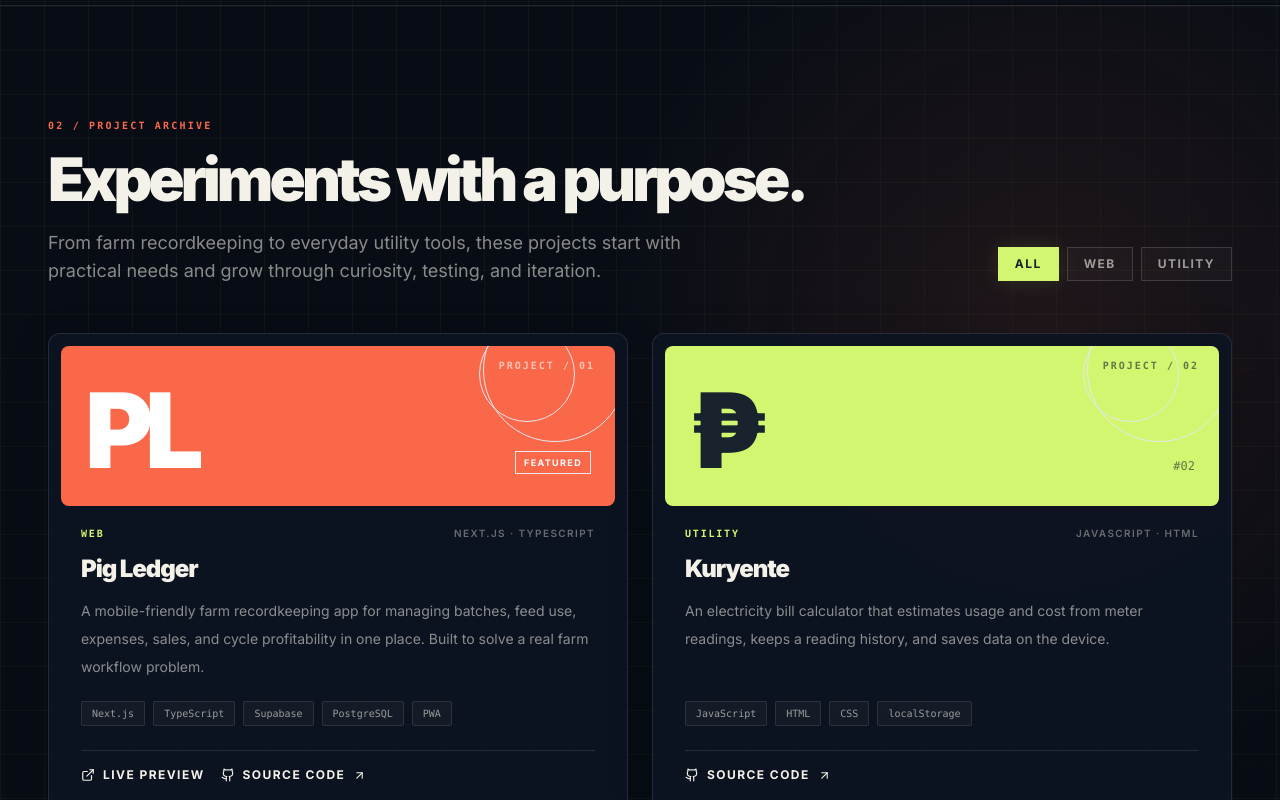
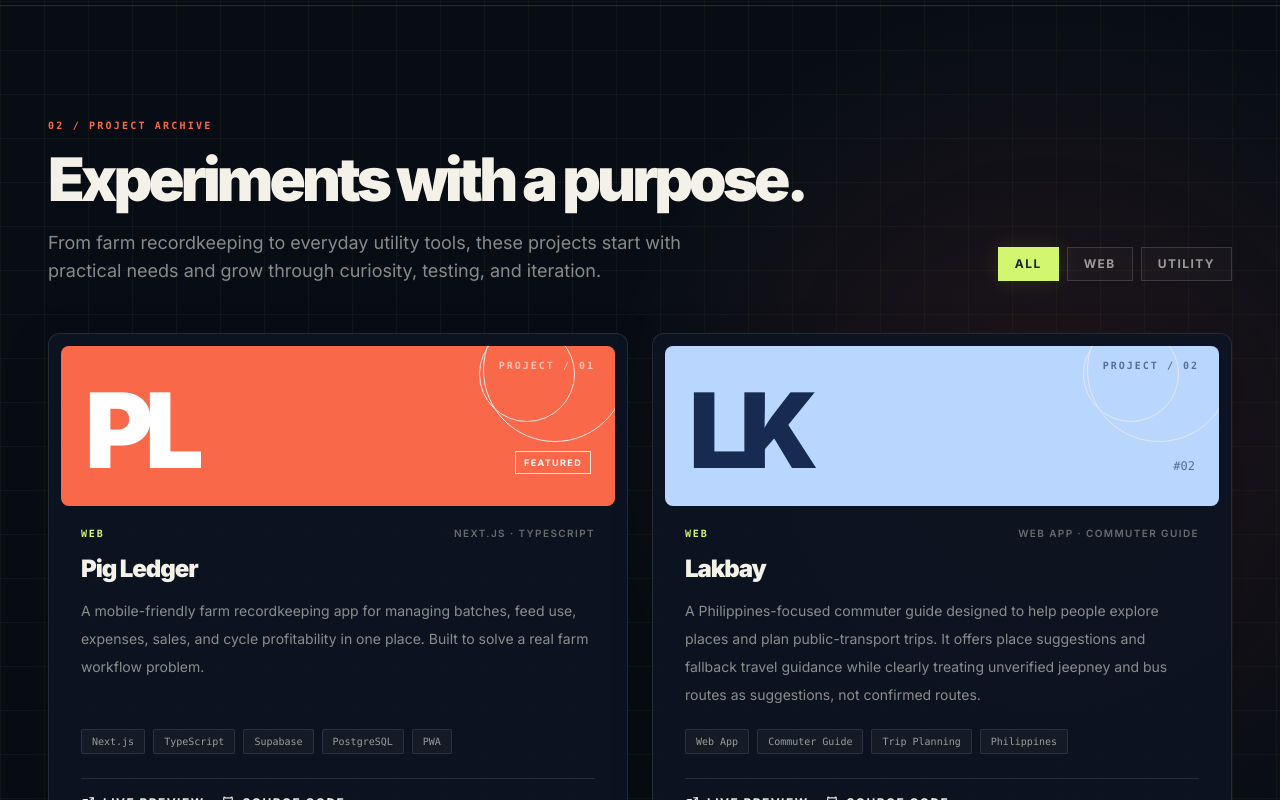
Before and after one commit to villanuevayanmar/portfolio, a Next.js app: page / in a window 1280 px wide. Shown: the part 2000-2800 px from the top of the page. Built offline with nearby package versions, Linux system fonts and the light colour scheme; a web font is replaced by a local one.

Commit message:
Add Lakbay to project portfolio

```diff
--- a/data/content.ts
+++ b/data/content.ts
@@ -41,6 +41,17 @@ export const projects: Project[] = [
     featured: true,
     mark: "PL",
     tone: "coral",
+  },
+  {
+    title: "Lakbay",
+    description:
+      "A Philippines-focused commuter guide designed to help people explore places and plan public-transport trips. It offers place suggestions and fallback travel guidance while clearly treating unverified jeepney and bus routes as suggestions, not confirmed routes.",
+    tags: ["Web App", "Commuter Guide", "Trip Planning", "Philippines"],
+    category: "Web",
+    liveUrl: "https://lakbay-cebu.vercel.app/",
+    repoUrl: "https://github.com/villanuevayanmar/lakbay",
+    mark: "LK",
+    tone: "blue",
   },
   {
     title: "Kuryente",
```
